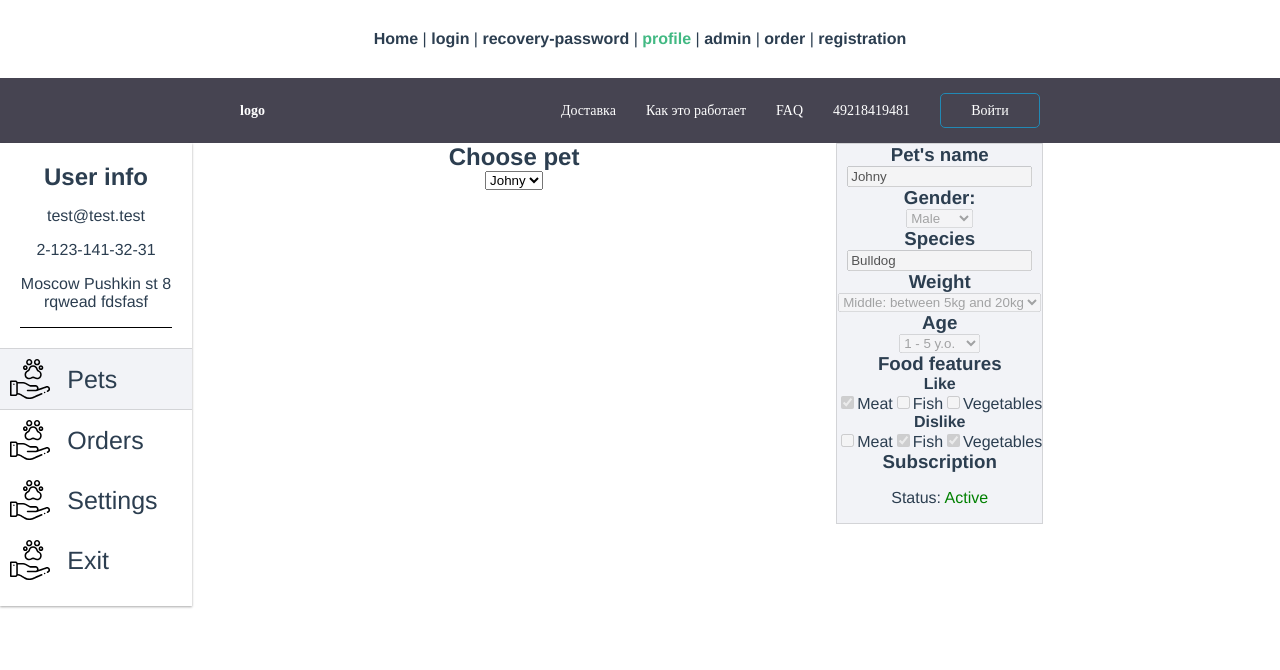
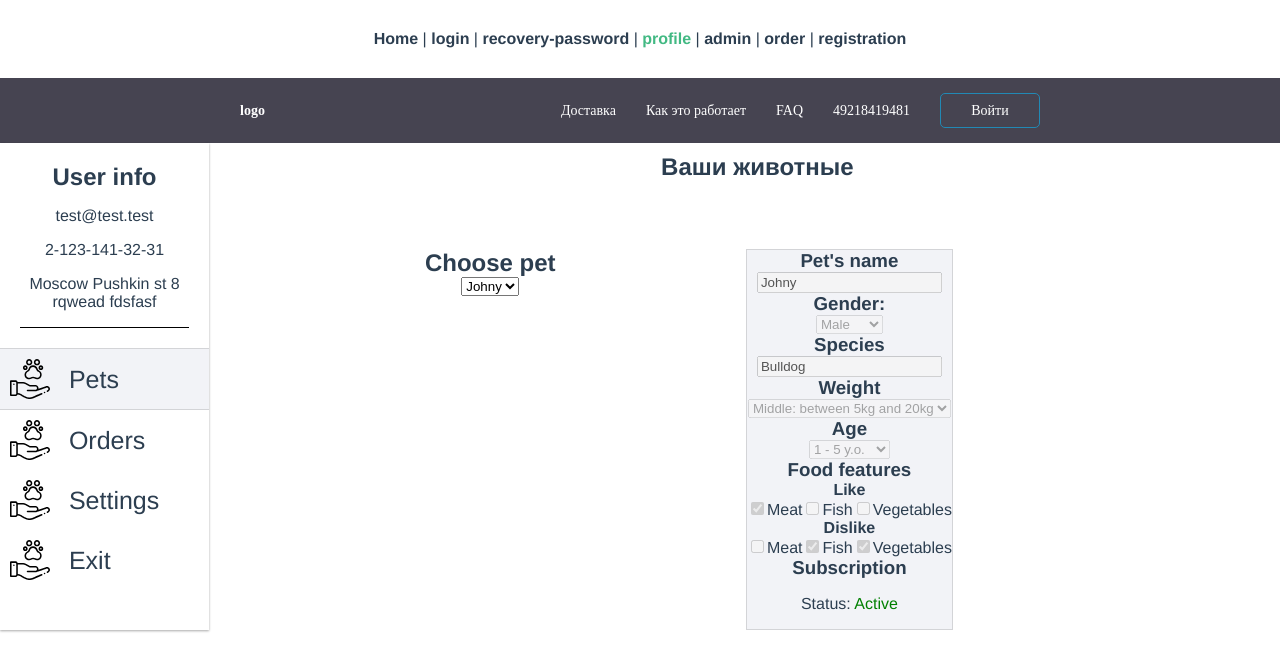
Before and after one commit to YuliaAnikeeva/f-ZooBro, a Vue app: page /profile in a window 1280 px wide. Shown: the top 670 px of the page. Built offline with nearby package versions, Linux system fonts and the light colour scheme; what vue-the-mask would draw is missing.

Commit message:
profile view update

```diff
--- a/src/views/Profile.vue
+++ b/src/views/Profile.vue
@@ -126,7 +126,11 @@
         </li>
       </ul>
     </div>
+    <div id="profile-header">
+      <h2>{{headerText}}</h2>
+    </div>
     <div v-if="activeTab == 'pets'" id="profile-pets">
+      <Loader v-if="false"/>
       <label v-if="pets.length > 1" id="profile-pets-choose">
         <h2>Choose pet</h2>
         <select v-model="selectedPet">
@@ -154,16 +158,17 @@
 </template>
 
 <script>
-import PetCard from "@/components/PetCard";
-import OrderCard from "@/components/OrderCard";
-import SettingsCard from '@/components/SettingsCard'
+import PetCard from "@/components/profile/PetCard";
+import OrderCard from "@/components/profile/OrderCard";
+import SettingsCard from '@/components/profile/SettingsCard'
+import Loader from '@/components/Loader'
 
 export default {
   name: "Profile",
   metaInfo: {
     title: "Profile"
   },
-  components: { PetCard, OrderCard, SettingsCard },
+  components: { PetCard, OrderCard, SettingsCard, Loader },
   data() {
     return {
       userInfo: {
@@ -196,6 +201,19 @@ export default {
       }
     }
   },
+  computed: {
+    headerText() {
+      if (this.activeTab == 'pets') {
+        return 'Ваши животные'
+      }
+      if (this.activeTab == 'orders') {
+        return 'Ваши заказы'
+      }
+      if (this.activeTab == 'settings') {
+        return 'Настройки пользователя'
+      }
+    }
+  },
   mounted() {
     this.selectedPet = this.pets[0].id
   }
@@ -204,14 +222,16 @@ export default {
 
 <style lang="scss" scoped>
 #profile {
-  display: flex;
-  flex-flow: row-nowrap;
-  align-items: flex-start;
-  width: 100%;
+  display: grid;
+  grid-gap: 2vw;
+  grid-template-areas:
+  "nav header"
+  "nav block";
+  grid-template-columns: 1fr 5fr;
+  grid-template-rows: 10vh 2fr;
   &-nav {
-    width: 15%;
     height: 100%;
-    // border-right: 1px solid black;
+    grid-area: nav;
     box-shadow: 0 1px 3px rgba(0, 0, 0, 0.12), 0 1px 2px rgba(0, 0, 0, 0.24);
     &-info {
       border-bottom: 1px solid black;
@@ -233,12 +253,19 @@ export default {
           cursor: pointer;
         }
         svg {
-          height: 100%;
-          width: auto;
+          height: 40px;
+          width: 40px;
           padding-right: 10%;
         }
       }
     }
+  }
+  &-header {
+    grid-area: header;
+    margin-top: 10px;
+  }
+  &-pets, &-orders {
+    grid-area: block;
   }
   &-pets {
     width: 85%;
```
Also changed, not shown: src/components/profile/OrderCard.vue (renamed from src/components/OrderCard.vue), src/components/profile/PetCard.vue (renamed from src/components/PetCard.vue), src/components/profile/SettingsCard.vue (renamed from src/components/SettingsCard.vue).
